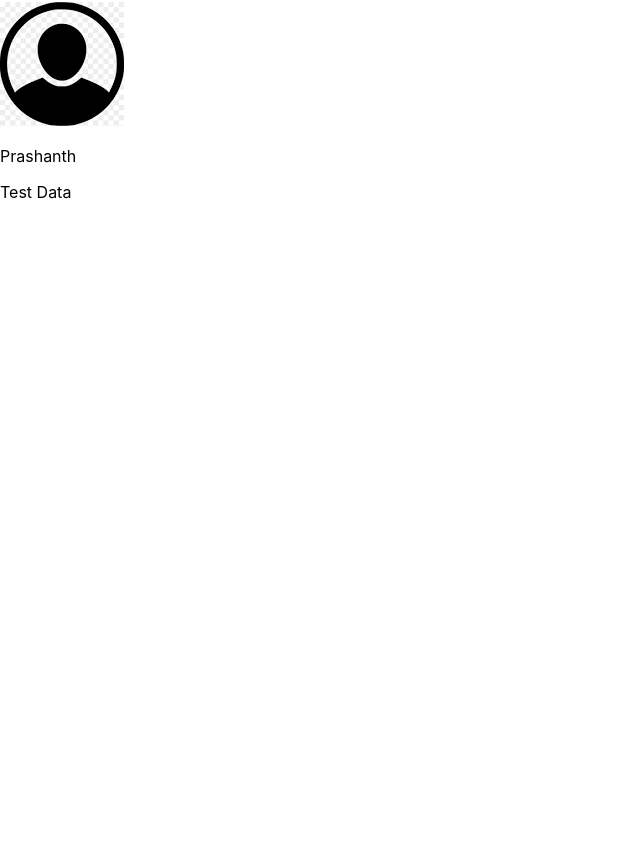
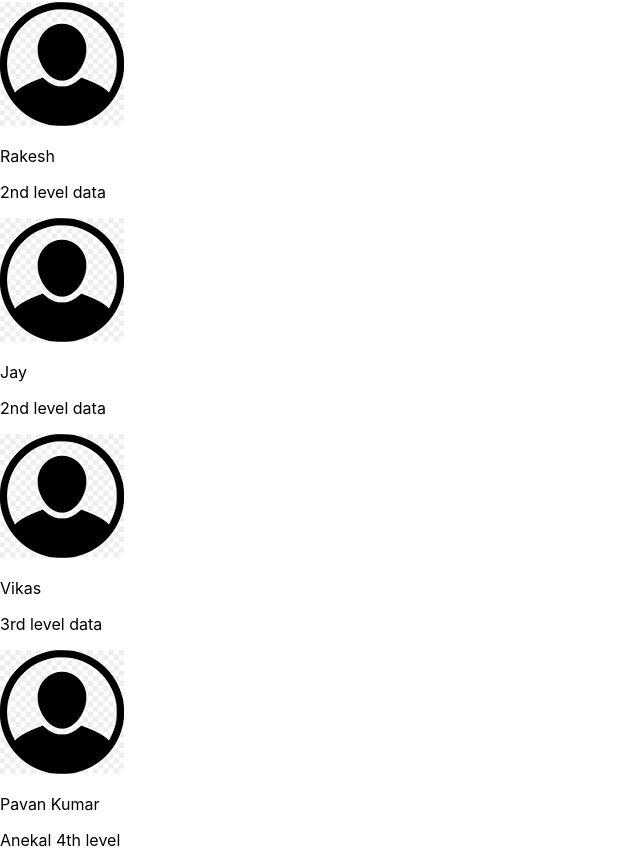
Before and after one commit to vikasece/vikas-youtube, a React (Create React App) app: page /watch in a window 1280 px wide. Shown: the part 1921-2780 px from the top of the page, without its empty margins (0-640 px from the left). Before the commit the page ends 2139 px from the top, so only its background shows below. Built offline with nearby package versions, Linux system fonts and the light colour scheme; no server answers.

Commit message:
[FEAT] Comments

```diff
--- a/src/components/Comments.jsx
+++ b/src/components/Comments.jsx
@@ -1,7 +1,7 @@
 import React from "react";
 
 const Comment = ({ data }) => {
-  const { name, text, replies } = data;
+  const { name, text } = data;
   return (
     <div className="ml-2 flex bg-gray-50 p-2 my-2">
       <div className="text-1l font-bold flex ">
@@ -21,7 +21,12 @@ const Comment = ({ data }) => {
 
 const CommentList = ({ comments }) => {
   return comments.map((comment, index) => (
-    <Comment key={index} data={comment} />
+    <div key={index}>
+      <Comment data={comment} />
+      <div className="pl-5 ml-5 border-l-2">
+        <CommentList comments={comment.replies} />
+      </div>
+    </div>
   ));
 };
 
@@ -43,7 +48,13 @@ const CommentsContainer = () => {
             {
               name: "Vikas",
               text: "3rd level data",
-              replies: [],
+              replies: [
+                {
+                  name: "Pavan Kumar",
+                  text: "Anekal 4th level",
+                  replies: [],
+                },
+              ],
             },
           ],
         },
```
